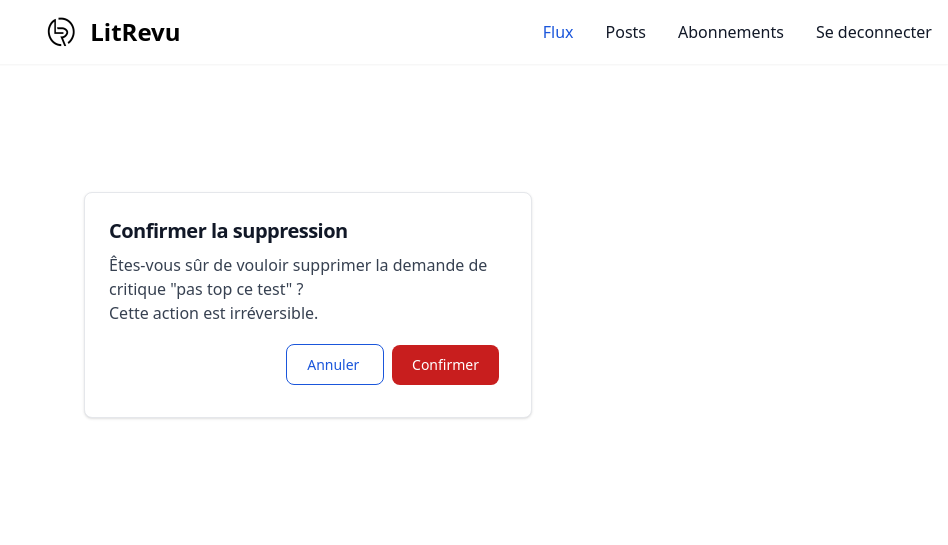
After one commit to wilodorico/P-9-LitRevu, a Django app: page /review/1/supprimer/ in a window 1280 px wide. The commit adds this page. Shown: the top 545 px of the page, without its empty margins (332-1280 px from the left). Run offline with Django 4.2, Linux system fonts and the light colour scheme; a user stored in the database is signed in; data comes from the database, SQL or seed files in the repository; both versions use the stored data as it was after the commit; some libraries are stand-ins or nearby versions.

Commit message:
add review update and delete, add UserPostsView and add link posts in navbar

```diff
--- a/review/templates/review/home.html
+++ b/review/templates/review/home.html
@@ -22,7 +22,7 @@
                             <div class="flex">
                                 {% if review.user == request.user %}
                                 <p class="me-5">Vous avez publié une critique</p>
-                                <a href="#edit" title="Éditer">
+                                <a href="{% url 'review:review_update' review.id %}" title="Éditer">
                                     <img src="{% static 'medias/edit.png' %}" alt="Icone édition" class="w-5 h-5">
                                 </a>
                                 {% else %}
--- /dev/null
+++ b/review/templates/review/review_delete_confirm.html
@@ -0,0 +1,28 @@
+{% extends "base.html" %}
+{% block content %}
+<div class="mx-auto max-w-screen-xl px-4 py-16 sm:px-6 sm:py-24 lg:px-8 lg:py-32 flex flex-col items-center">
+
+
+    <div class="max-w-md p-6 bg-white border border-gray-200 rounded-lg shadow dark:bg-gray-800 dark:border-gray-700">
+
+        <h5 class="mb-2 text-xl font-bold tracking-tight text-gray-900 dark:text-white">Confirmer la suppression</h5>
+
+        <p class="mb-3 font-normal text-gray-700 dark:text-gray-400">
+            Êtes-vous sûr de vouloir supprimer la demande de critique "{{ review }}" ? <br>
+            Cette action est irréversible.
+        </p>
+        <div class="mt-5 text-right">
+            <form method="post">
+                {% csrf_token %}
+                <a href="{% url 'review:review_update' review.id %}" class="text-blue-700 hover:text-white border border-blue-700 hover:bg-blue-800 focus:ring-4 focus:outline-none focus:ring-blue-300 font-medium rounded-lg text-sm px-5 py-2.5 text-center me-2 mb-2 dark:border-blue-500 dark:text-blue-500 dark:hover:text-white dark:hover:bg-blue-500 dark:focus:ring-blue-800">
+                    Annuler
+                </a>
+                <button type="submit" class="focus:outline-none text-white bg-red-700 hover:bg-red-800 focus:ring-4 focus:ring-red-300 font-medium rounded-lg text-sm px-5 py-2.5 me-2 mb-2 dark:bg-red-600 dark:hover:bg-red-700 dark:focus:ring-red-900">
+                    Confirmer
+                </button>
+            </form>
+        </div>
+    </div>
+
+</div>
+{% endblock content %}
--- a/review/urls.py
+++ b/review/urls.py
@@ -11,4 +11,7 @@ urlpatterns = [
     path("ticket/<int:ticket_id>/modifier/", views.TicketUpdateView.as_view(), name="ticket_update"),
     path("ticket/<int:ticket_id>/supprimer/", views.TicketDeleteView.as_view(), name="ticket_delete"),
     path("ticket/<int:ticket_id>/critique/créer/", views.ReviewCreateView.as_view(), name="review_create"),
+    path("review/<int:review_id>/critique/modifier/", views.ReviewUpdateView.as_view(), name="review_update"),
+    path("review/<int:review_id>/supprimer/", views.ReviewDeleteView.as_view(), name="review_delete"),
+    path("my_posts/", views.UserPostsView.as_view(), name="user_posts"),
 ]
--- a/review/views.py
+++ b/review/views.py
@@ -1,3 +1,5 @@
+from itertools import chain
+from operator import attrgetter
 from django.shortcuts import get_object_or_404, redirect, render
 from django.views import View
 from django.contrib.auth.mixins import LoginRequiredMixin
@@ -5,8 +7,8 @@ from django.utils.decorators import method_decorator
 from django.contrib import messages
 
 from review.forms import ReviewForm, TicketForm
-from review.models import Ticket
-from review.permissions.edit_access import ticket_owner_required
+from review.models import Review, Ticket
+from review.permissions.edit_access import review_owner_required, ticket_owner_required
 
 
 class HomeView(LoginRequiredMixin, View):
@@ -27,9 +29,9 @@ class TicketCreateView(LoginRequiredMixin, View):
     def post(self, request):
         form = TicketForm(request.POST, request.FILES)
         if form.is_valid():
-            photo = form.save(commit=False)
-            photo.user = request.user
-            photo.save()
+            ticket = form.save(commit=False)
+            ticket.user = request.user
+            ticket.save()
             return redirect("review:home")
 
 
@@ -90,3 +92,52 @@ class ReviewCreateView(LoginRequiredMixin, View):
             return redirect("review:home")
 
         return render(request, self.template_name, {"form": form, "ticket": ticket})
+
+
+@method_decorator(review_owner_required, name="dispatch")
+class ReviewUpdateView(LoginRequiredMixin, View):
+    template_name = "review/review_form.html"
+
+    def get(self, request, review_id):
+        review = get_object_or_404(Review, id=review_id)
+        form = ReviewForm(instance=review)
+        return render(request, self.template_name, {"form": form, "ticket": review.ticket})
+
+    def post(self, request, review_id):
+        review = get_object_or_404(Review, id=review_id)
+        form = ReviewForm(request.POST, instance=review)
+        rating_input = int(request.POST.get("rating"))
+        if form.is_valid():
+            form_instance = form.save(commit=False)
+            form_instance.user = request.user
+            form_instance.rating = rating_input
+            form_instance.save()
+            messages.success(request, ("Commentaire mis à jour !"))
+            return redirect("review:home")
+
+
+@method_decorator(review_owner_required, name="dispatch")
+class ReviewDeleteView(LoginRequiredMixin, View):
+    template_name = "review/review_delete_confirm.html"
+
+    def get(self, request, review_id):
+        review = get_object_or_404(Review, id=review_id)
+        return render(request, self.template_name, {"review": review})
+
+    def post(self, request, review_id):
+        review = get_object_or_404(Review, id=review_id)
+        review.delete()
+        messages.success(request, "Commentaire supprimé.")
+        return redirect("review:home")
+
+
+class UserPostsView(LoginRequiredMixin, View):
+    template_name = "review/user_posts.html"
+
+    def get(self, request):
+        tickets = Ticket.objects.filter(user=request.user)
+        reviews = Review.objects.filter(user=request.user).select_related("ticket")
+        combined_posts = list(chain(tickets, reviews))
+        sorted_posts = sorted(combined_posts, key=attrgetter("time_created"), reverse=True)
+
+        return render(request, self.template_name, {"posts": sorted_posts})
--- a/templates/base.html
+++ b/templates/base.html
@@ -34,7 +34,7 @@
                 <a href="{% url "review:home" %}" class="block py-2 px-3 text-white bg-blue-700 rounded md:bg-transparent md:text-blue-700 md:p-0 dark:text-white md:dark:text-blue-500" aria-current="page">Flux</a>
               </li>
               <li>
-                <a href="#" class="block py-2 px-3 text-gray-900 rounded hover:bg-gray-100 md:hover:bg-transparent md:border-0 md:hover:text-blue-700 md:p-0 dark:text-white md:dark:hover:text-blue-500 dark:hover:bg-gray-700 dark:hover:text-white md:dark:hover:bg-transparent">Posts</a>
+                <a href="{% url "review:user_posts" %}" class="block py-2 px-3 text-gray-900 rounded hover:bg-gray-100 md:hover:bg-transparent md:border-0 md:hover:text-blue-700 md:p-0 dark:text-white md:dark:hover:text-blue-500 dark:hover:bg-gray-700 dark:hover:text-white md:dark:hover:bg-transparent">Posts</a>
               </li>
               <li>
                 <a href="{% url "follows:follow_home" %}" class="block py-2 px-3 text-gray-900 rounded hover:bg-gray-100 md:hover:bg-transparent md:border-0 md:hover:text-blue-700 md:p-0 dark:text-white md:dark:hover:text-blue-500 dark:hover:bg-gray-700 dark:hover:text-white md:dark:hover:bg-transparent">Abonnements</a>
--- a/theme/static/css/dist/styles.css
+++ b/theme/static/css/dist/styles.css
@@ -1438,6 +1438,10 @@ input:checked + .toggle-bg {
   margin-top: 1.25rem;
 }
 
+.ms-4 {
+  margin-inline-start: 1rem;
+}
+
 .block {
   display: block;
 }
@@ -1659,6 +1663,10 @@ input:checked + .toggle-bg {
 
 .items-center {
   align-items: center;
+}
+
+.items-baseline {
+  align-items: baseline;
 }
 
 .justify-start {
```
Also changed, not shown: follows/templates/follows/follow_home.html (+4 -3 lines), review/templates/review/review_form.html (+14 -4 lines), review/templates/review/user_posts.html (added, +33 -0 lines), db.sqlite3.
